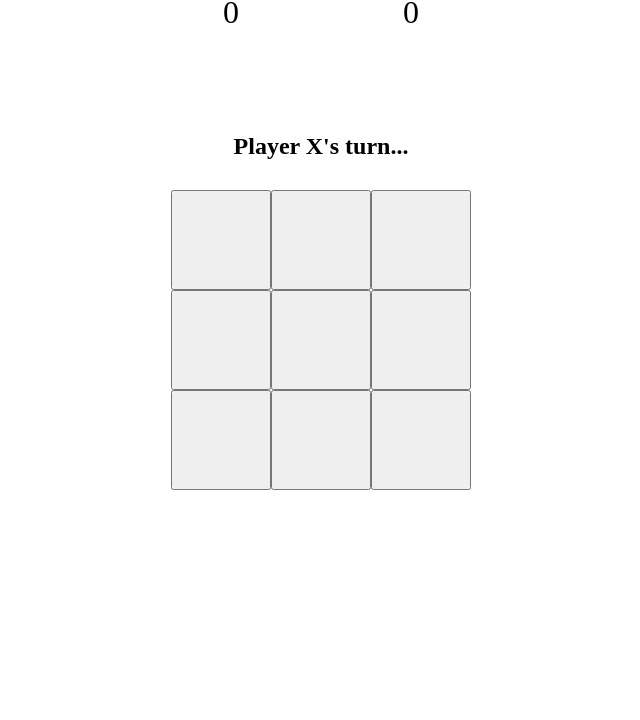
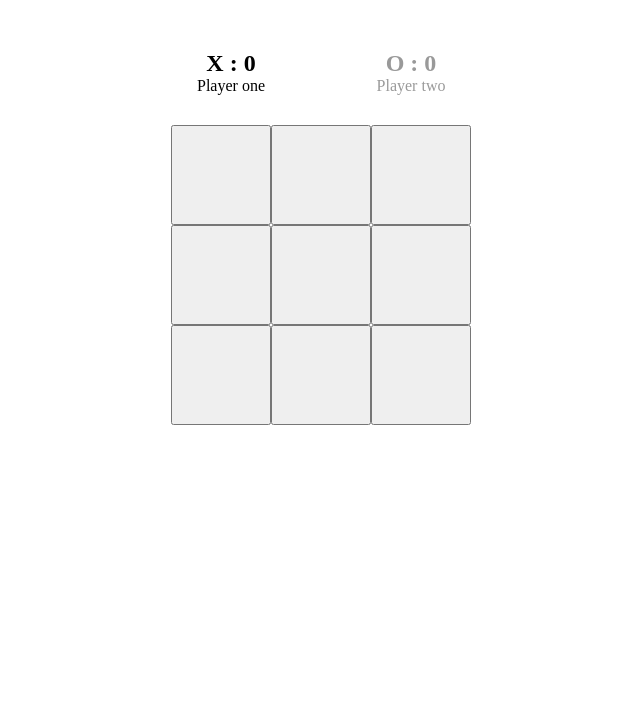
Before and after one commit to MuhRandy/odin-tic-tac-toe, a plain HTML site: page index.html in a window 1280 px wide. Shown: the part 80-800 px from the top of the page, without its empty margins (319-959 px from the left). Drawn offline with Linux system fonts and the light colour scheme.

Commit message:
feat(update): player turn display

```diff
--- a/index.html
+++ b/index.html
@@ -8,19 +8,23 @@
     <link rel="stylesheet" href="style.css" />
   </head>
   <body>
+    <h1>Tic Tac Toe</h1>
+
     <dialog></dialog>
 
-    <h1>Tic Tac Toe</h1>
+    <div class="container">
+      <div class="player-turn">
+        <div class="player-one">
+          <h2 class="mark">X : <span class="score"></span></h2>
+          <div class="name">Player one</div>
+        </div>
 
-    <div class="score">
-      <h1 class="player-one-name"></h1>
-      <h1 class="player-two-name"></h1>
-      <div class="player-one-mark"></div>
-      <div class="player-two-mark"></div>
-    </div>
+        <div class="player-two">
+          <h2 class="mark">O : <span class="score"></span></h2>
+          <div class="name">Player two</div>
+        </div>
+      </div>
 
-    <div class="container">
-      <h2 class="player-turn"></h2>
       <div class="board"></div>
     </div>
 
--- a/script.js
+++ b/script.js
@@ -41,7 +41,7 @@
     return { getValue, addMark };
   }
 
-  function GameController(playerOne = "Player X", playerTwo = "Player O") {
+  function GameController(playerOne = "Player one", playerTwo = "Player two") {
     const board = Gameboard();
 
     const Player = (name, mark) => {
@@ -175,26 +175,25 @@
 
   function ScreenController() {
     const game = GameController();
-    const playerTurnHeading = document.querySelector(".player-turn");
     const boardDiv = document.querySelector(".board");
     const dialog = document.querySelector("dialog");
     let isCellAlreadyMarked = false;
 
     const updateScreen = () => {
-      // get newest players score
+      // get players data
       const players = game.getPlayers();
-      const playerOneName = document.querySelector(".player-one-name");
-      const playerTwoName = document.querySelector(".player-two-name");
-      const playerOneMark = document.querySelector(".player-one-mark");
-      const playerTwoMark = document.querySelector(".player-two-mark");
+      const playerOne = document.querySelector(".player-one");
+      const playerTwo = document.querySelector(".player-two");
+      const playerOneName = document.querySelector(".player-one .name");
+      const playerTwoName = document.querySelector(".player-two .name");
+      const playerOneScore = document.querySelector(".player-one .score");
+      const playerTwoScore = document.querySelector(".player-two .score");
 
       playerOneName.textContent = players[0].name;
-
-      playerOneMark.textContent = players[0].getScore();
+      playerOneScore.textContent = players[0].getScore();
 
       playerTwoName.textContent = players[1].name;
-
-      playerTwoMark.textContent = players[1].getScore();
+      playerTwoScore.textContent = players[1].getScore();
 
       // clear the board
       boardDiv.textContent = "";
@@ -204,7 +203,13 @@
       const activePlayer = game.getActivePlayer();
 
       // Display player's turn
-      playerTurnHeading.textContent = `${activePlayer.name}'s turn...`;
+      if (activePlayer.mark === "X") {
+        playerTwo.classList.remove("active-player");
+        playerOne.classList.add("active-player");
+      } else {
+        playerOne.classList.remove("active-player");
+        playerTwo.classList.add("active-player");
+      }
 
       // Render board squares
       board.forEach((row, rowIndex) => {
@@ -232,15 +237,15 @@
       // Add element for dialog
       dialog.textContent = "";
       const div = document.createElement("div");
-      const h1 = document.createElement("h1");
+      const h2 = document.createElement("h2");
       const gameStatus = document.createElement("div");
 
       if (game.playRound(selectedRow, selectedColumn) === "Already Marked") {
-        h1.textContent = "Cell already marked, please select other cell!";
+        h2.textContent = "Cell already marked, please select other cell!";
 
-        h1.style.fontSize = "1rem";
+        h2.style.fontSize = "1rem";
 
-        div.appendChild(h1);
+        div.appendChild(h2);
 
         dialog.appendChild(div);
 
@@ -253,13 +258,13 @@
 
       // check is the game over
       if (game.isPlayerWin() || game.isGameDraw()) {
-        h1.textContent = game.isPlayerWin()
+        h2.textContent = game.isPlayerWin()
           ? `${game.getActivePlayer().name}`
           : "Game";
 
         gameStatus.textContent = game.isPlayerWin() ? "Win" : "Draw";
 
-        div.appendChild(h1);
+        div.appendChild(h2);
         div.appendChild(gameStatus);
 
         dialog.appendChild(div);
--- a/style.css
+++ b/style.css
@@ -10,6 +10,10 @@ dialog[open] {
   position: fixed;
   width: 100vw;
   height: 100vh;
+  top: 0;
+  bottom: 0;
+  right: 0;
+  left: 0;
   background-color: rgba(0, 0, 0, 0.8);
 
   display: grid;
@@ -28,22 +32,27 @@ dialog > div {
   flex-direction: column;
 }
 
-dialog h1 + div {
+dialog h2 {
+  font-size: 2rem;
+}
+
+dialog h2 + div {
   font-size: 2rem;
   font-weight: bold;
 }
 
-.score {
+.player-turn {
   width: 350px;
   margin: 0 auto;
+  color: rgba(0, 0, 0, 0.4);
 
   display: grid;
   grid-template-columns: repeat(2, 1fr);
   column-gap: 10px;
 }
 
-.score div {
-  font-size: 2rem;
+.active-player {
+  color: black;
 }
 
 .container {
```
